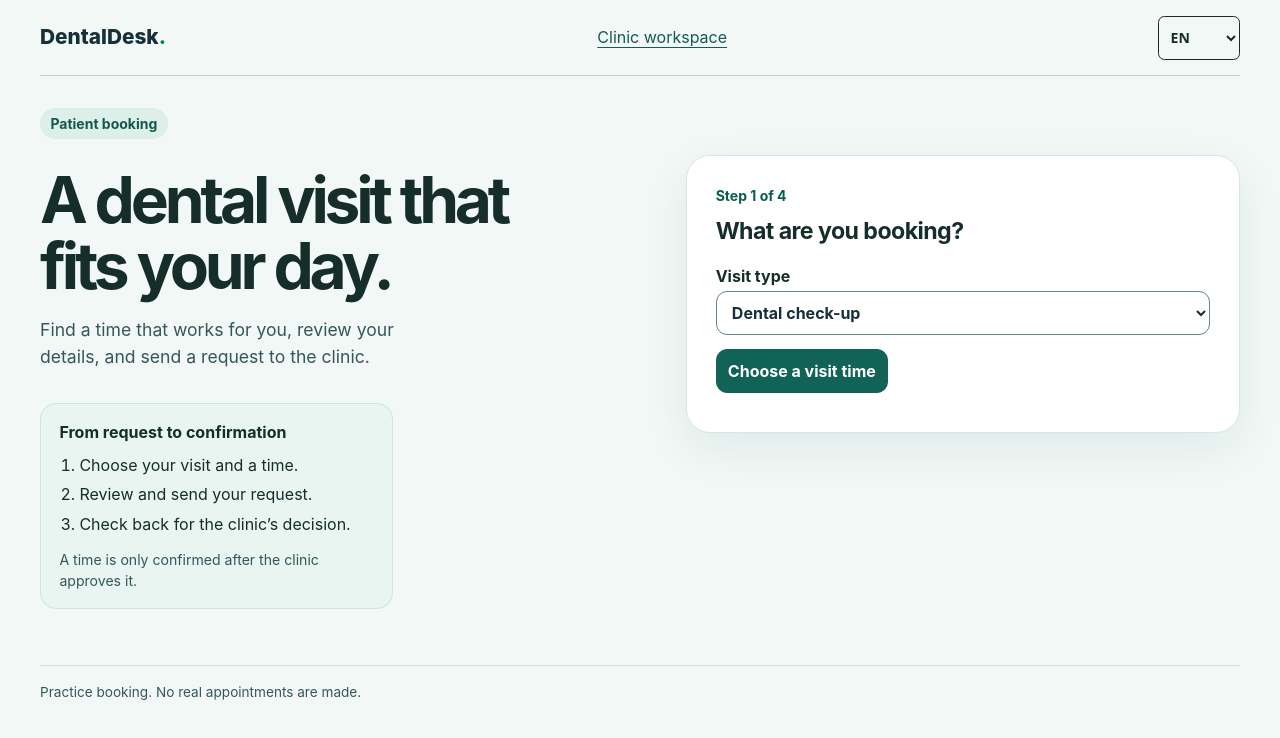
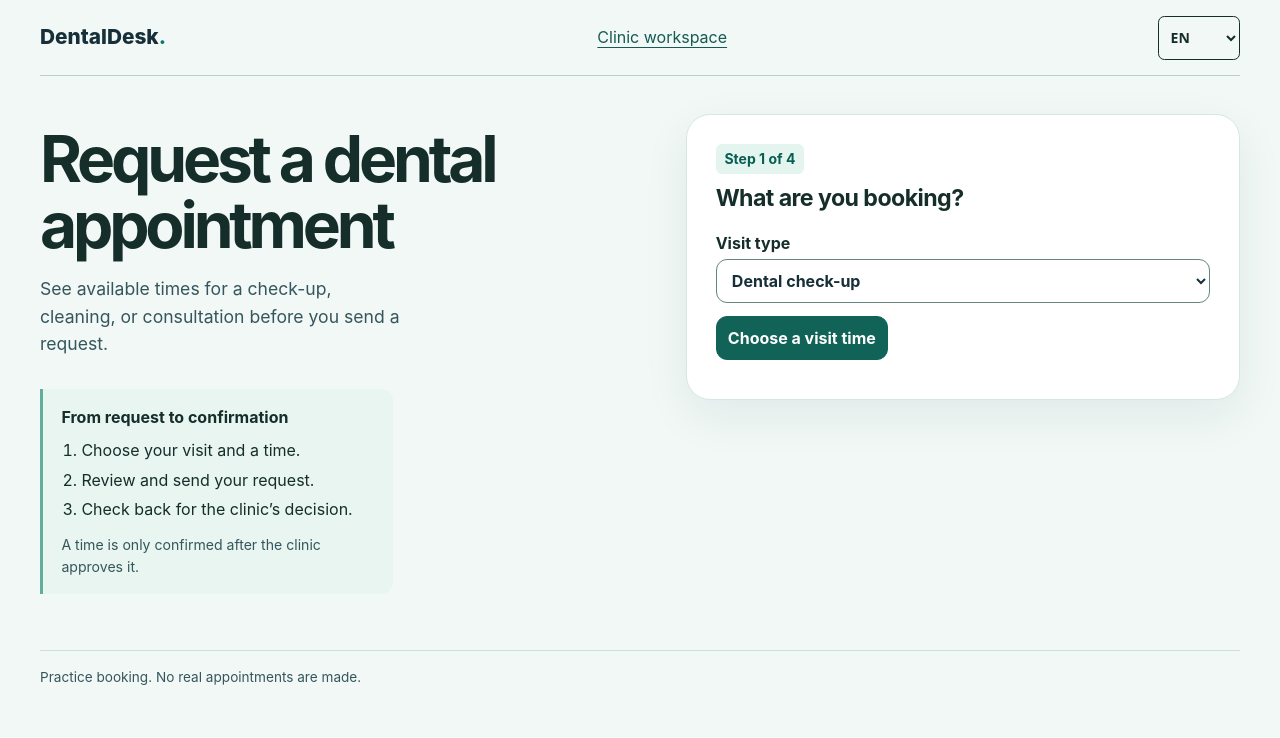
Before and after one commit to wesbertolaia/dentaldesk, a website with bundled scripts: page public/patient.html in a window 1280 px wide. Built offline with nearby package versions, Linux system fonts and the light colour scheme.

Commit message:
Clarify the dental booking entry page

```diff
--- a/public/locale.js
+++ b/public/locale.js
@@ -1,5 +1,8 @@
 (() => {
   const messages = {
+    "Request a dental appointment": "Solicite uma consulta odontológica",
+    "See available times for a check-up, cleaning, or consultation before you send a request.": "Veja os horários disponíveis para avaliação, limpeza ou consulta antes de enviar o pedido.",
+
     "A dental visit that fits your day.": "Uma consulta odontológica que cabe na sua agenda.",
     "Find a time that works for you, review your details, and send a request to the clinic.": "Escolha um horário, confira os dados e envie a solicitação à clínica.",
     "From request to confirmation": "Da solicitação à confirmação",
--- a/public/patient.css
+++ b/public/patient.css
@@ -62,3 +62,8 @@ dd { font-weight:650; margin:0; }
 .booking-guide p { font-size: .88rem; }
 .patient-footer { margin-top: 1rem; padding-block: 1rem; border-top: 1px solid #cce3dc; color: #35565c; font-size: .85rem; }
 .card button:disabled { opacity: .5; cursor: default; }
+
+.layout { padding-top: clamp(1.15rem, 3vw, 2.75rem); }
+.intro h1 { font-weight: 710; }
+.intro .booking-guide { border: 0; border-left: 3px solid #62ad9b; border-radius: 0 12px 12px 0; }
+.card .progress { display: inline-flex; padding: .25rem .55rem; border-radius: 6px; background: #e4f4ef; }
--- a/public/patient.html
+++ b/public/patient.html
@@ -6,19 +6,18 @@
   <meta name="description" content="Choose a visit type and request an appointment with DentalDesk.">
   <title>Request a dental visit | DentalDesk</title>
   <link rel="icon" href="data:,">
-  <link rel="stylesheet" href="./patient.css?v=patient-experience">
-  <script src="./locale.js?v=patient-experience"></script>
+  <link rel="stylesheet" href="./patient.css?v=clear-entry">
+  <script src="./locale.js?v=clear-entry"></script>
   <script type="module" src="./patient.js?v=patient-experience"></script>
   <link rel="stylesheet" href="./locale.css">
 </head>
 <body>
   <header class="top wrap"><a href="./patient.html" class="brand">DentalDesk<span>.</span></a><a href="./">Clinic workspace</a><span data-language-menu></span></header>
   <main class="wrap">
-    <div class="preview">Patient booking</div>
     <section class="layout" aria-labelledby="offer">
       <div class="intro">
-        <h1 id="offer">A dental visit that fits your day.</h1>
-        <p>Find a time that works for you, review your details, and send a request to the clinic.</p>
+        <h1 id="offer">Request a dental appointment</h1>
+        <p>See available times for a check-up, cleaning, or consultation before you send a request.</p>
         <aside class="booking-guide"><strong>From request to confirmation</strong>
           <ol><li>Choose your visit and a time.</li><li>Review and send your request.</li><li>Check back for the clinic’s decision.</li></ol>
           <p>A time is only confirmed after the clinic approves it.</p>
```
